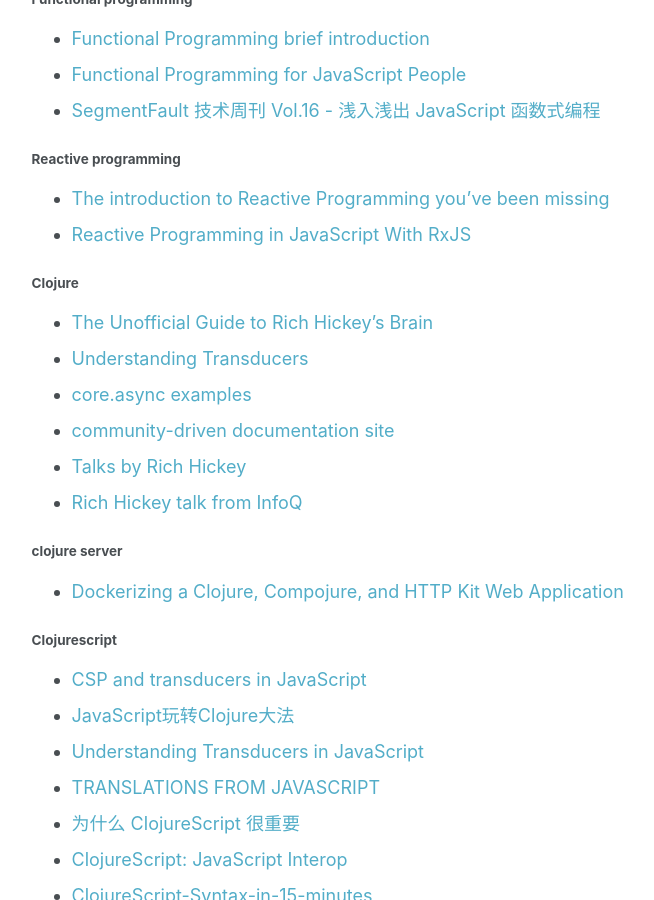
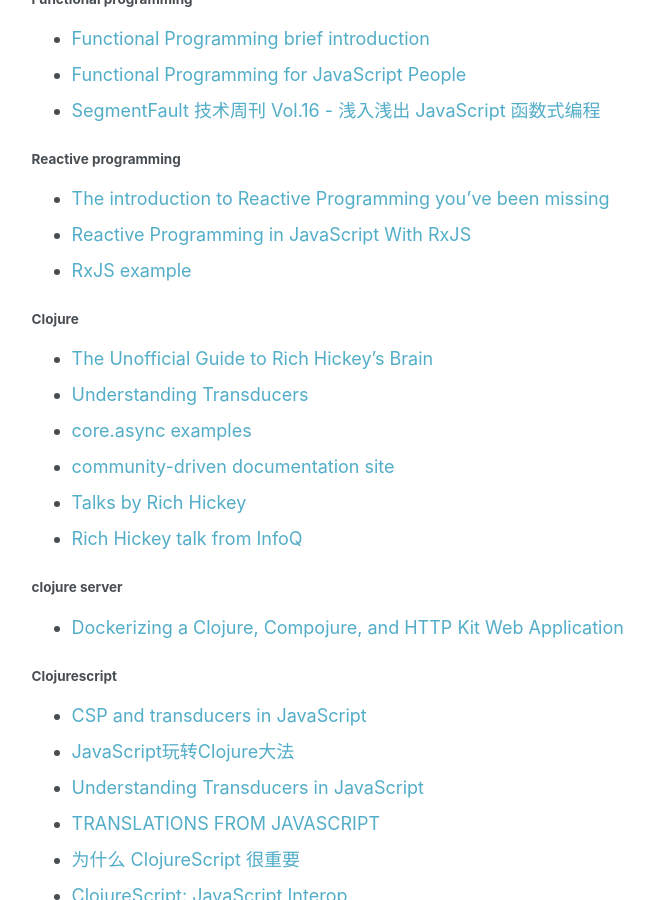
Before and after one commit to jiangxiaoyong/jiangxiaoyong.github.io, a Jekyll site: the page built from _portfolio/multiplayerOnlineBattle.md, in a window 1280 px wide and 900 px high, scrolled down 5667 px. Shown: the whole window, without its empty margins (250-904 px from the left). Built offline with Jekyll 4.4.1, drawn with Linux system fonts in a browser that asks for light colours.

Commit message:
Update multiplayerOnlineBattle.md

```diff
--- a/_portfolio/multiplayerOnlineBattle.md
+++ b/_portfolio/multiplayerOnlineBattle.md
@@ -162,6 +162,7 @@
 
 * [The introduction to Reactive Programming you've been missing](https://gist.github.com/staltz/868e7e9bc2a7b8c1f754)
 * [Reactive Programming in JavaScript With RxJS](https://dzone.com/refcardz/rxjs-streams)
+* [RxJS example](https://github.com/Reactive-Extensions/RxJS/tree/master/examples)
 
 #### Clojure
 
```
